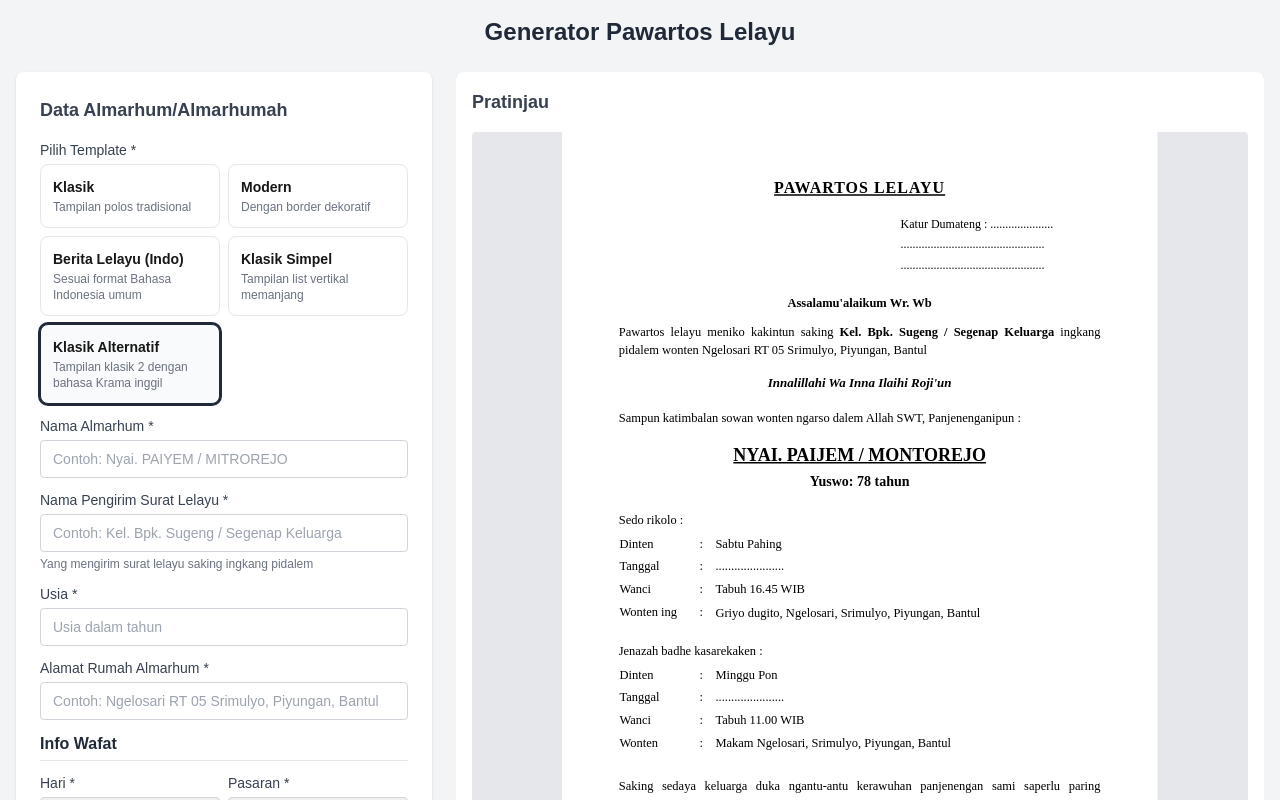
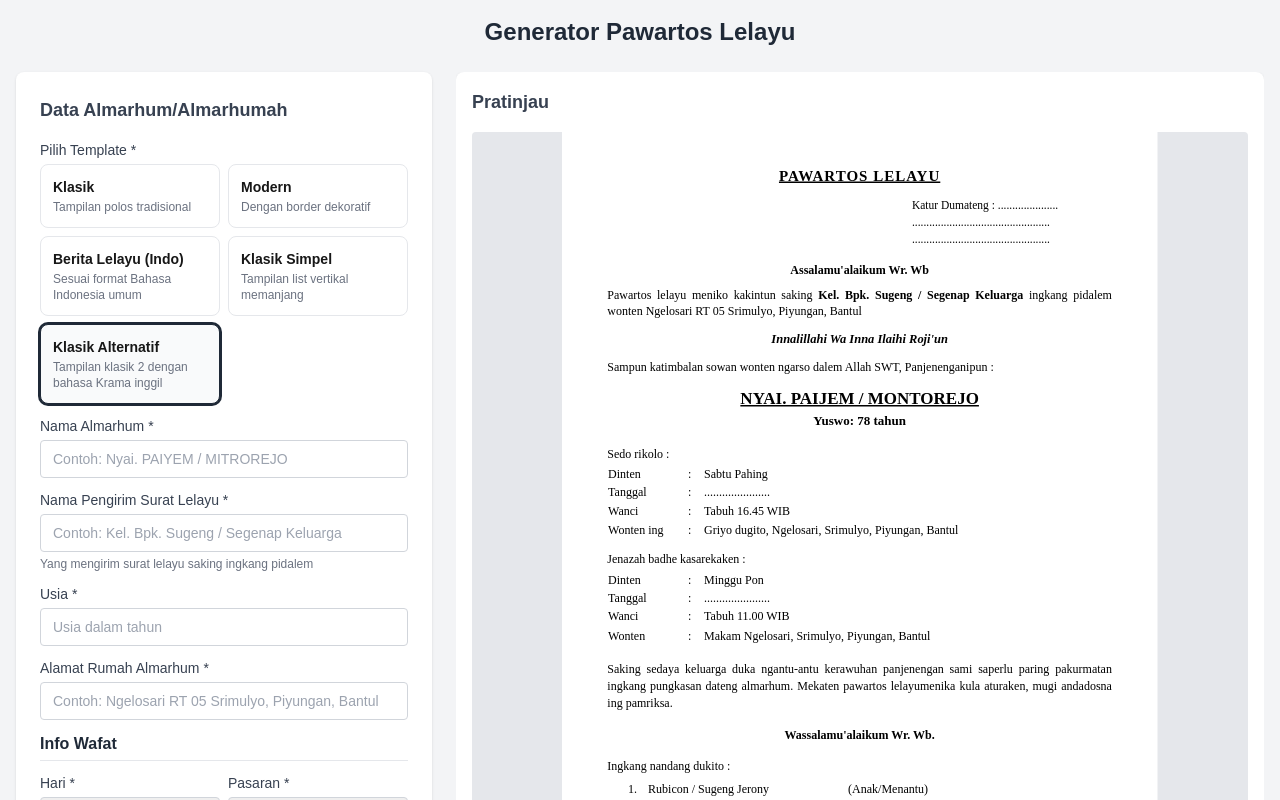
Before and after one commit to ardantus/undangan-lelayu, a Next.js app: page / in a window 1280 px wide. Both pictures are taken after a click on the button 130 px from the left and 364 px from the top of the page. Shown: the top 800 px of the page. Built offline with nearby package versions, Linux system fonts and the light colour scheme.

Commit message:
perbaiki jarak

```diff
--- a/src/components/TemplateKlasik2.tsx
+++ b/src/components/TemplateKlasik2.tsx
@@ -26,11 +26,11 @@ export default function TemplateKlasik2({ data, url }: Props) {
             style={{
                 width: "210mm",
                 height: "297mm",
-                padding: "16mm 20mm 16mm 20mm",
+                padding: "12mm 16mm 12mm 16mm",
                 boxSizing: "border-box",
                 fontFamily: "'Times New Roman', Times, serif",
-                fontSize: "12.5pt",
-                lineHeight: "1.4",
+                fontSize: "12pt",
+                lineHeight: "1.3",
                 color: "#000",
                 background: "#fff",
                 position: "relative",
@@ -38,10 +38,10 @@ export default function TemplateKlasik2({ data, url }: Props) {
             }}
         >
             {/* ===== HEADER ===== */}
-            <div style={{ textAlign: "center", marginBottom: "16pt" }}>
+            <div style={{ textAlign: "center", marginBottom: "12pt" }}>
                 <h1
                     style={{
-                        fontSize: "16pt",
+                        fontSize: "15pt",
                         fontWeight: "bold",
                         letterSpacing: "1pt",
                         margin: "0 0 8pt 0",
@@ -53,21 +53,21 @@ export default function TemplateKlasik2({ data, url }: Props) {
             </div>
 
             {/* Katur Dumatheng */}
-            <div style={{ marginBottom: "20pt", fontSize: "12pt", display: "flex", justifyContent: "flex-end" }}>
+            <div style={{ marginBottom: "16pt", fontSize: "11.5pt", display: "flex", justifyContent: "flex-end" }}>
                 <div style={{ width: "200pt" }}>
-                    <p style={{ margin: "0 0 4pt 0" }}>Katur Dumateng : .....................</p>
-                    <p style={{ margin: "4pt 0 4pt 0" }}>................................................</p>
-                    <p style={{ margin: "4pt 0 0 0" }}>................................................</p>
+                    <p style={{ margin: "0 0 2pt 0" }}>Katur Dumateng : .....................</p>
+                    <p style={{ margin: "2pt 0 2pt 0" }}>................................................</p>
+                    <p style={{ margin: "2pt 0 0 0" }}>................................................</p>
                 </div>
             </div>
 
             {/* ===== SALAM ======= */}
-            <div style={{ textAlign: "center", marginBottom: "12pt", fontWeight: "bold" }}>
+            <div style={{ textAlign: "center", marginBottom: "10pt", fontWeight: "bold" }}>
                 Assalamu&apos;alaikum Wr. Wb
             </div>
 
             {/* ===== PARAGRAF PEMBUKA ======= */}
-            <div style={{ marginBottom: "16pt" }}>
+            <div style={{ marginBottom: "12pt" }}>
                 <p style={{ margin: "0 0 2pt 0", textAlign: "justify" }}>
                     Pawartos lelayu meniko kakintun saking{" "}
                     {data.namaPengirim ? (
@@ -86,9 +86,9 @@ export default function TemplateKlasik2({ data, url }: Props) {
             </div>
 
             {/* ===== INNALILLAHI ===== */}
-            <div style={{ textAlign: "center", marginBottom: "16pt" }}>
+            <div style={{ textAlign: "center", marginBottom: "12pt" }}>
                 <h2 style={{
-                    fontSize: "13pt",
+                    fontSize: "12.5pt",
                     fontWeight: "bold",
                     fontStyle: "italic",
                     margin: 0
@@ -97,17 +97,17 @@ export default function TemplateKlasik2({ data, url }: Props) {
                 </h2>
             </div>
 
-            <div style={{ marginBottom: "16pt" }}>
-                <p style={{ margin: "0 0 8pt 0" }}>
+            <div style={{ marginBottom: "12pt" }}>
+                <p style={{ margin: "0 0 6pt 0" }}>
                     Sampun katimbalan sowan wonten ngarso dalem Allah SWT, Panjenenganipun :
                 </p>
             </div>
 
             {/* ===== NAMA ALMARHUM ===== */}
-            <div style={{ textAlign: "center", marginBottom: "20pt" }}>
+            <div style={{ textAlign: "center", marginBottom: "16pt" }}>
                 <h2
                     style={{
-                        fontSize: "18pt",
+                        fontSize: "17pt",
                         fontWeight: "bold",
                         textDecoration: "underline",
                         textTransform: "uppercase",
@@ -116,37 +116,37 @@ export default function TemplateKlasik2({ data, url }: Props) {
                 >
                     {data.nama || "....................."}
                 </h2>
-                <p style={{ margin: "0", fontSize: "14pt", fontWeight: "bold" }}>
+                <p style={{ margin: "0", fontSize: "13pt", fontWeight: "bold" }}>
                     Yuswo: {data.usia || "..."} tahun
                 </p>
             </div>
 
             {/* ===== SEDO RIKOLO ===== */}
-            <div style={{ marginBottom: "16pt" }}>
-                <p style={{ margin: "0 0 6pt 0" }}>Sedo rikolo :</p>
-                <table style={{ marginLeft: "0", fontSize: "12.5pt", width: "100%" }}>
+            <div style={{ marginBottom: "12pt" }}>
+                <p style={{ margin: "0 0 4pt 0" }}>Sedo rikolo :</p>
+                <table style={{ marginLeft: "0", fontSize: "12pt", width: "100%" }}>
                     <tbody>
                         <tr>
-                            <td style={{ width: "80pt", paddingBottom: "4pt" }}>Dinten</td>
-                            <td style={{ width: "16pt", paddingBottom: "4pt" }}>:</td>
-                            <td style={{ paddingBottom: "4pt" }}>
+                            <td style={{ width: "80pt", paddingBottom: "2pt" }}>Dinten</td>
+                            <td style={{ width: "16pt", paddingBottom: "2pt" }}>:</td>
+                            <td style={{ paddingBottom: "2pt" }}>
                                 {data.hari} {data.pasaran}
                             </td>
                         </tr>
                         <tr>
-                            <td style={{ paddingBottom: "4pt" }}>Tanggal</td>
-                            <td style={{ paddingBottom: "4pt" }}>:</td>
-                            <td style={{ paddingBottom: "4pt" }}>{formatTanggal(data.tanggal)}</td>
+                            <td style={{ paddingBottom: "2pt" }}>Tanggal</td>
+                            <td style={{ paddingBottom: "2pt" }}>:</td>
+                            <td style={{ paddingBottom: "2pt" }}>{formatTanggal(data.tanggal)}</td>
                         </tr>
                         <tr>
-                            <td style={{ paddingBottom: "4pt" }}>Wanci</td>
-                            <td style={{ paddingBottom: "4pt" }}>:</td>
-                            <td style={{ paddingBottom: "4pt" }}>Tabuh {data.jam || "--:--"} WIB</td>
+                            <td style={{ paddingBottom: "2pt" }}>Wanci</td>
+                            <td style={{ paddingBottom: "2pt" }}>:</td>
+                            <td style={{ paddingBottom: "2pt" }}>Tabuh {data.jam || "--:--"} WIB</td>
                         </tr>
                         <tr>
-                            <td style={{ verticalAlign: "top", paddingTop: "2pt", paddingBottom: "4pt" }}>Wonten ing</td>
-                            <td style={{ verticalAlign: "top", paddingTop: "2pt", paddingBottom: "4pt" }}>:</td>
-                            <td style={{ verticalAlign: "top", paddingTop: "2pt", paddingBottom: "4pt", lineHeight: "1.5" }}>
+                            <td style={{ verticalAlign: "top", paddingTop: "2pt", paddingBottom: "2pt" }}>Wonten ing</td>
+                            <td style={{ verticalAlign: "top", paddingTop: "2pt", paddingBottom: "2pt" }}>:</td>
+                            <td style={{ verticalAlign: "top", paddingTop: "2pt", paddingBottom: "2pt", lineHeight: "1.3" }}>
                                 {data.lokasiDuka || "............."}
                             </td>
                         </tr>
@@ -155,31 +155,31 @@ export default function TemplateKlasik2({ data, url }: Props) {
             </div>
 
             {/* ===== PEMAKAMAN ===== */}
-            <div style={{ marginBottom: "24pt" }}>
-                <p style={{ margin: "0 0 6pt 0" }}>Jenazah badhe kasarekaken :</p>
-                <table style={{ marginLeft: "0", fontSize: "12.5pt", width: "100%" }}>
+            <div style={{ marginBottom: "16pt" }}>
+                <p style={{ margin: "0 0 4pt 0" }}>Jenazah badhe kasarekaken :</p>
+                <table style={{ marginLeft: "0", fontSize: "12pt", width: "100%" }}>
                     <tbody>
                         <tr>
-                            <td style={{ width: "80pt", paddingBottom: "4pt" }}>Dinten</td>
-                            <td style={{ width: "16pt", paddingBottom: "4pt" }}>:</td>
-                            <td style={{ paddingBottom: "4pt" }}>
+                            <td style={{ width: "80pt", paddingBottom: "2pt" }}>Dinten</td>
+                            <td style={{ width: "16pt", paddingBottom: "2pt" }}>:</td>
+                            <td style={{ paddingBottom: "2pt" }}>
                                 {data.hariMakam} {data.pasaranMakam}
                             </td>
                         </tr>
                         <tr>
-                            <td style={{ paddingBottom: "4pt" }}>Tanggal</td>
-                            <td style={{ paddingBottom: "4pt" }}>:</td>
-                            <td style={{ paddingBottom: "4pt" }}>{formatTanggal(data.tanggalMakam)}</td>
+                            <td style={{ paddingBottom: "2pt" }}>Tanggal</td>
+                            <td style={{ paddingBottom: "2pt" }}>:</td>
+                            <td style={{ paddingBottom: "2pt" }}>{formatTanggal(data.tanggalMakam)}</td>
                         </tr>
                         <tr>
-                            <td style={{ paddingBottom: "4pt" }}>Wanci</td>
-                            <td style={{ paddingBottom: "4pt" }}>:</td>
-                            <td style={{ paddingBottom: "4pt" }}>Tabuh {data.jamMakam || "--:--"} WIB</td>
+                            <td style={{ paddingBottom: "2pt" }}>Wanci</td>
+                            <td style={{ paddingBottom: "2pt" }}>:</td>
+                            <td style={{ paddingBottom: "2pt" }}>Tabuh {data.jamMakam || "--:--"} WIB</td>
                         </tr>
                         <tr>
                             <td style={{ verticalAlign: "top", paddingTop: "2pt" }}>Wonten</td>
                             <td style={{ verticalAlign: "top", paddingTop: "2pt" }}>:</td>
-                            <td style={{ verticalAlign: "top", paddingTop: "2pt" }}>
+                            <td style={{ verticalAlign: "top", paddingTop: "2pt", lineHeight: "1.3" }}>
                                 {data.lokasiMakam || "............."}
                             </td>
                         </tr>
@@ -188,30 +188,30 @@ export default function TemplateKlasik2({ data, url }: Props) {
             </div>
 
             {/* ===== PARAGRAF PENUTUP ===== */}
-            <p style={{ margin: "0 0 24pt 0", textAlign: "justify", lineHeight: "1.5" }}>
+            <p style={{ margin: "0 0 16pt 0", textAlign: "justify", lineHeight: "1.4" }}>
                 Saking sedaya keluarga duka ngantu-antu kerawuhan panjenengan sami saperlu paring pakurmatan ingkang pungkasan dateng almarhum. Mekaten pawartos lelayumenika kula aturaken, mugi andadosna ing pamriksa.
             </p>
 
             {/* ===== SALAM PENUTUP ===== */}
-            <div style={{ textAlign: "center", marginBottom: "24pt", fontWeight: "bold" }}>
+            <div style={{ textAlign: "center", marginBottom: "16pt", fontWeight: "bold" }}>
                 Wassalamu&apos;alaikum Wr. Wb.
             </div>
 
             {/* ===== DAFTAR KELUARGA ===== */}
             <div style={{ marginTop: "0" }}>
-                <p style={{ margin: "0 0 8pt 0" }}>Ingkang nandang dukito :</p>
+                <p style={{ margin: "0 0 6pt 0" }}>Ingkang nandang dukito :</p>
                 {data.keluarga && data.keluarga.length > 0 ? (
-                    <table style={{ fontSize: "12.5pt", width: "100%", marginLeft: "20pt" }}>
+                    <table style={{ fontSize: "12pt", width: "100%", marginLeft: "20pt" }}>
                         <tbody>
                             {data.keluarga.map((k, i) => (
                                 <tr key={i}>
-                                    <td style={{ width: "20pt", verticalAlign: "top", paddingBottom: "4pt" }}>
+                                    <td style={{ width: "20pt", verticalAlign: "top", paddingBottom: "2pt" }}>
                                         {i + 1}.
                                     </td>
-                                    <td style={{ verticalAlign: "top", paddingBottom: "4pt", width: "200pt" }}>
+                                    <td style={{ verticalAlign: "top", paddingBottom: "2pt", width: "200pt" }}>
                                         {typeof k === "string" ? k : k.nama}
                                     </td>
-                                    <td style={{ verticalAlign: "top", paddingBottom: "4pt" }}>
+                                    <td style={{ verticalAlign: "top", paddingBottom: "2pt" }}>
                                         {typeof k !== "string" && k.hubungan && `(${k.hubungan})`}
                                     </td>
                                 </tr>
```
Also changed, not shown: src/components/TemplateSimpel.tsx (+49 -49 lines).
